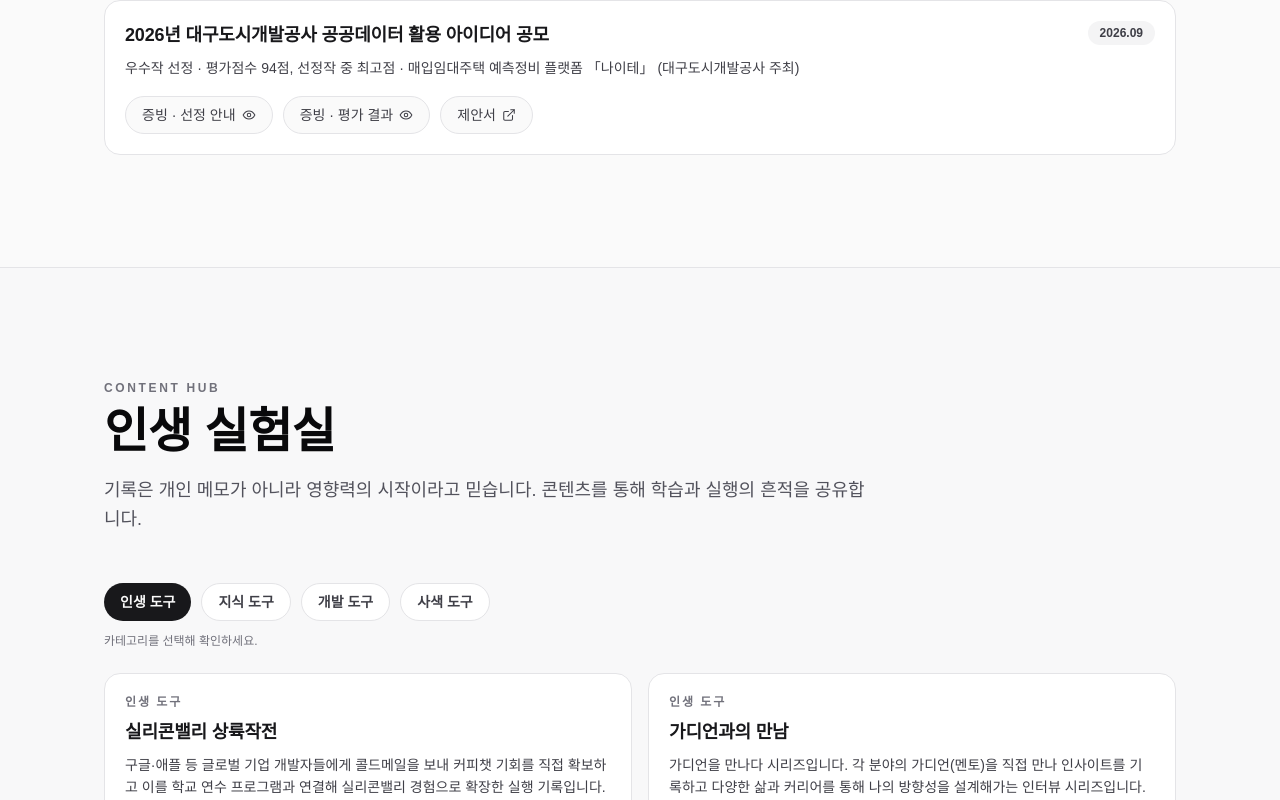
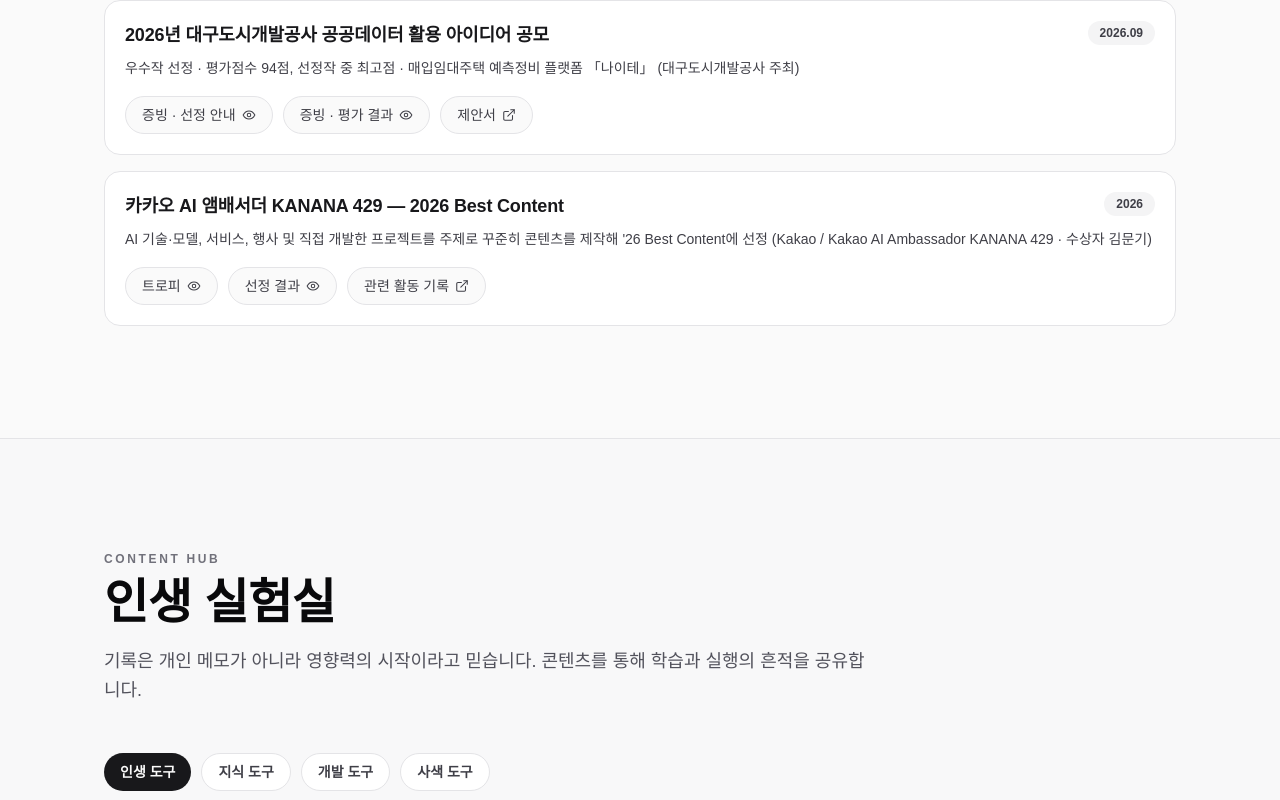
Before and after one commit to mk-isos/markus-portfolio, a Next.js app: page / in a window 1280 px wide. Shown: the part 7962-8762 px from the top of the page. Built offline with nearby package versions, Linux system fonts and the light colour scheme.

Commit message:
feat: add KANANA 429 Best Content award

```diff
--- a/src/data/portfolio.ts
+++ b/src/data/portfolio.ts
@@ -1090,6 +1090,47 @@ export const awards: Award[] = [
       {
         label: text("제안서", "Proposal"),
         href: "/awards/2026-dudc/naitre-proposal.pdf",
+      },
+    ],
+  },
+  {
+    title: text(
+      "카카오 AI 앰배서더 KANANA 429 — 2026 Best Content",
+      "Kakao AI Ambassador KANANA 429 — 2026 Best Content",
+    ),
+    detail: text(
+      "AI 기술·모델, 서비스, 행사 및 직접 개발한 프로젝트를 주제로 꾸준히 콘텐츠를 제작해 '26 Best Content에 선정 (Kakao / Kakao AI Ambassador KANANA 429 · 수상자 김문기)",
+      "Selected for '26 Best Content after consistently creating content about AI technologies and models, services, events, and self-developed projects (Kakao / Kakao AI Ambassador KANANA 429 · Recipient: Moonki Kim)",
+    ),
+    date: "2026",
+    evidenceItems: [
+      {
+        type: "image",
+        label: text("트로피", "Trophy"),
+        src: "/awards/2026-kanana-429/best-content-trophy.jpeg",
+        width: 1080,
+        height: 1440,
+        alt: text(
+          "김문기 카카오 AI 앰배서더 KANANA 429 '26 Best Content 트로피",
+          "Moonki Kim's Kakao AI Ambassador KANANA 429 '26 Best Content trophy",
+        ),
+      },
+      {
+        type: "image",
+        label: text("선정 결과", "Selection Result"),
+        src: "/awards/2026-kanana-429/best-content-selection.jpeg",
+        width: 1080,
+        height: 1440,
+        alt: text(
+          "카카오 AI 앰배서더 KANANA 429 Best Content 김문기 선정 결과",
+          "Kakao AI Ambassador KANANA 429 Best Content selection result for Moonki Kim",
+        ),
+      },
+    ],
+    externalLinks: [
+      {
+        label: text("관련 활동 기록", "View Contents"),
+        href: "https://mkisos.tistory.com/category/%EA%B0%9C%EB%B0%9C%20%EB%8F%84%EA%B5%AC/%EC%B9%B4%EC%B9%B4%EC%98%A4%20AI%20%EC%95%B0%EB%B0%B0%EC%84%9C%EB%8D%94%20KANANA%20429",
       },
     ],
   },
```
Also changed, not shown: public/awards/2026-kanana-429/best-content-selection.jpeg (added), public/awards/2026-kanana-429/best-content-trophy.jpeg (added).
